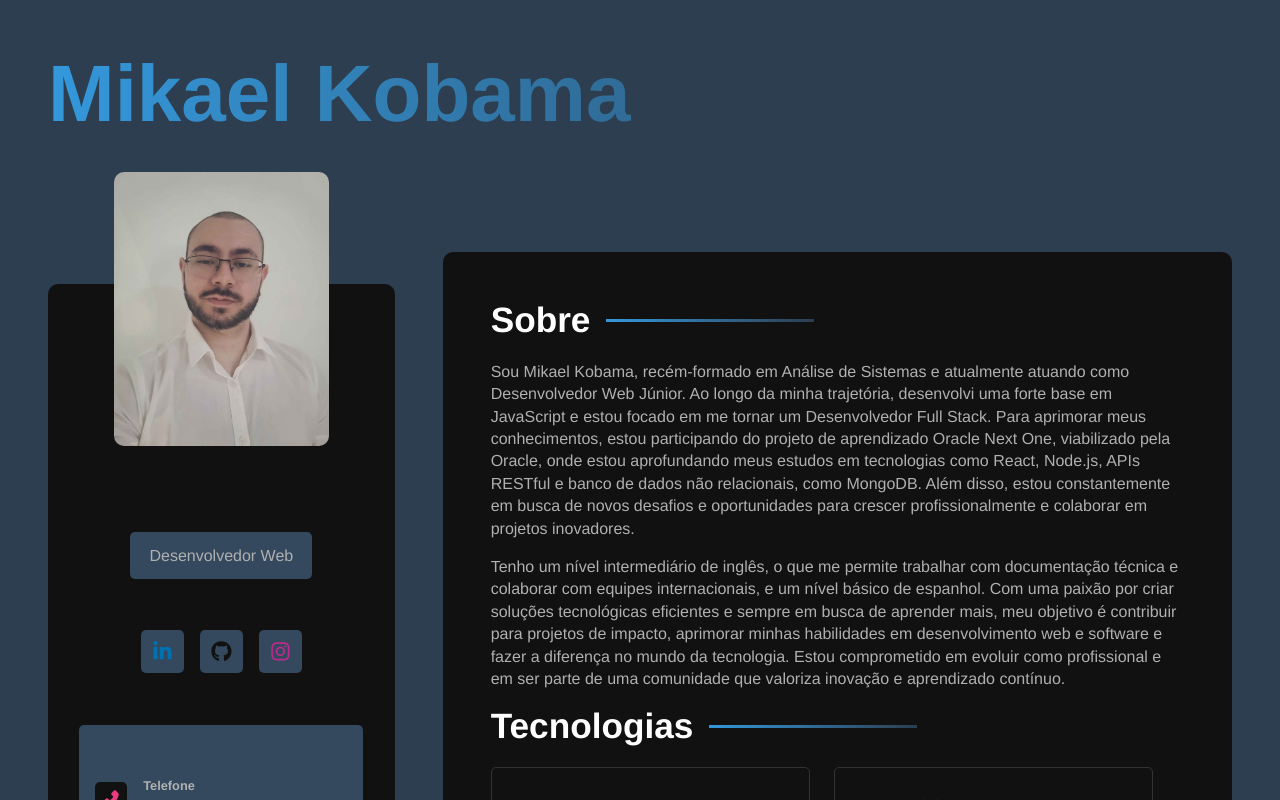
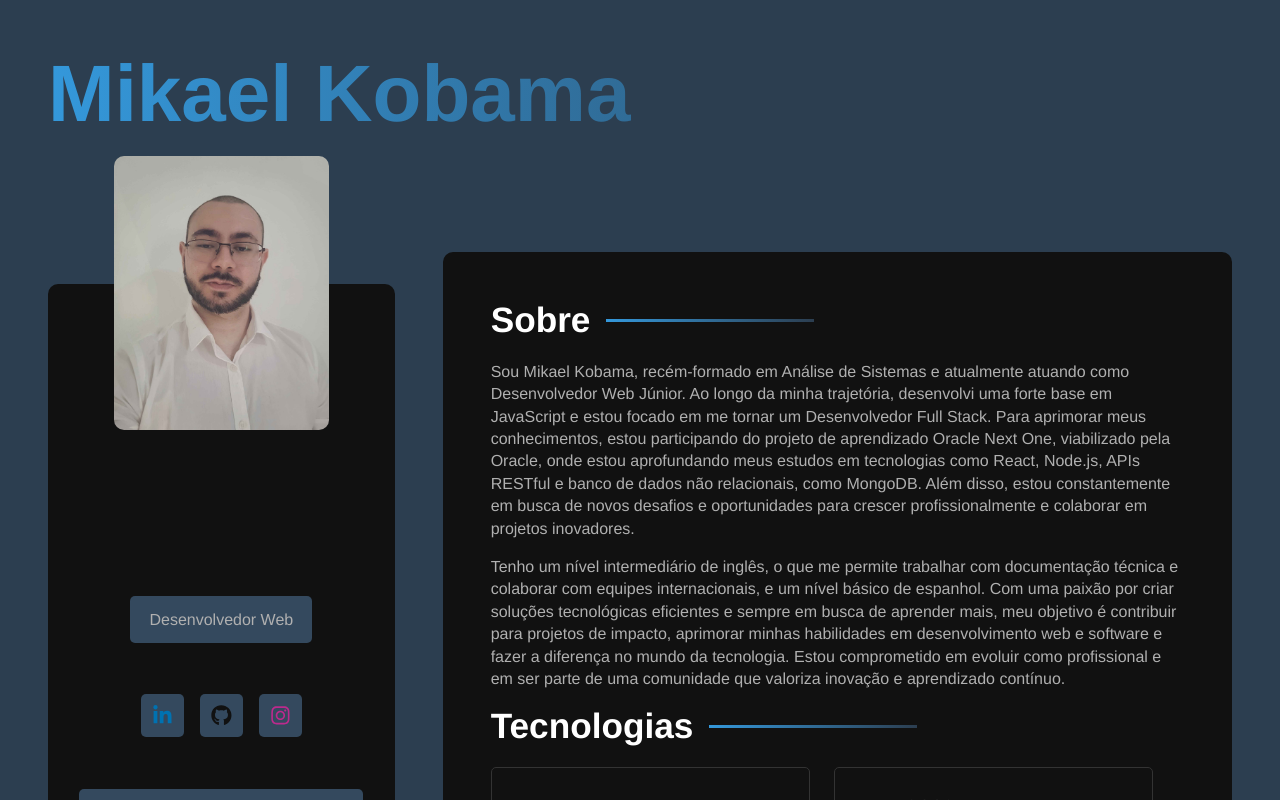
Before and after one commit to Mikael-Kobama/portfolio-react, a React (Vite) app: page / in a window 1280 px wide. Shown: the top 800 px of the page. Built offline with nearby package versions, Linux system fonts and the light colour scheme.

Commit message:
update vercel 2.2

```diff
--- a/src/styles/components/sidebar.sass
+++ b/src/styles/components/sidebar.sass
@@ -19,13 +19,13 @@ img
   max-width: 62%
   border-radius: variables.$container-border-radius
   position: absolute
-  top: -7rem // Ajuste para subir um pouco a imagem e deixá-la mais próxima do título
+  top: -8rem // Ajuste para subir um pouco a imagem e deixá-la mais próxima do título
 
 .title
   color: variables.$text-color-secondary
   background-color: variables.$bg-color-secondary
   border-radius: variables.$card-border-radius
-  margin-top: 14rem // Diminui a margem superior para deixar o título mais próximo da imagem
+  margin-top: 18rem // Diminui a margem superior para deixar o título mais próximo da imagem
   padding: .91rem 1.2rem
 
 .btn
```
